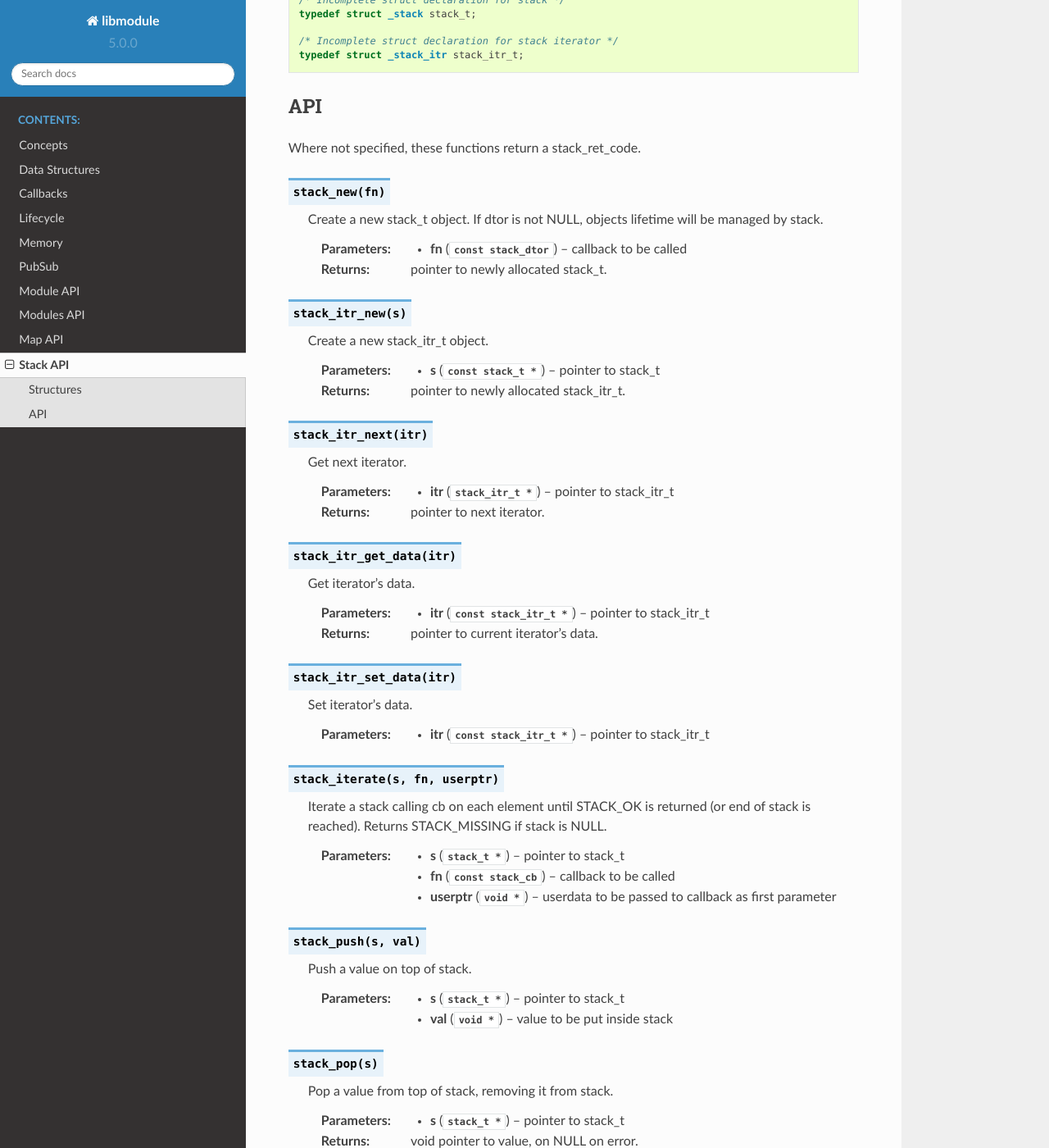
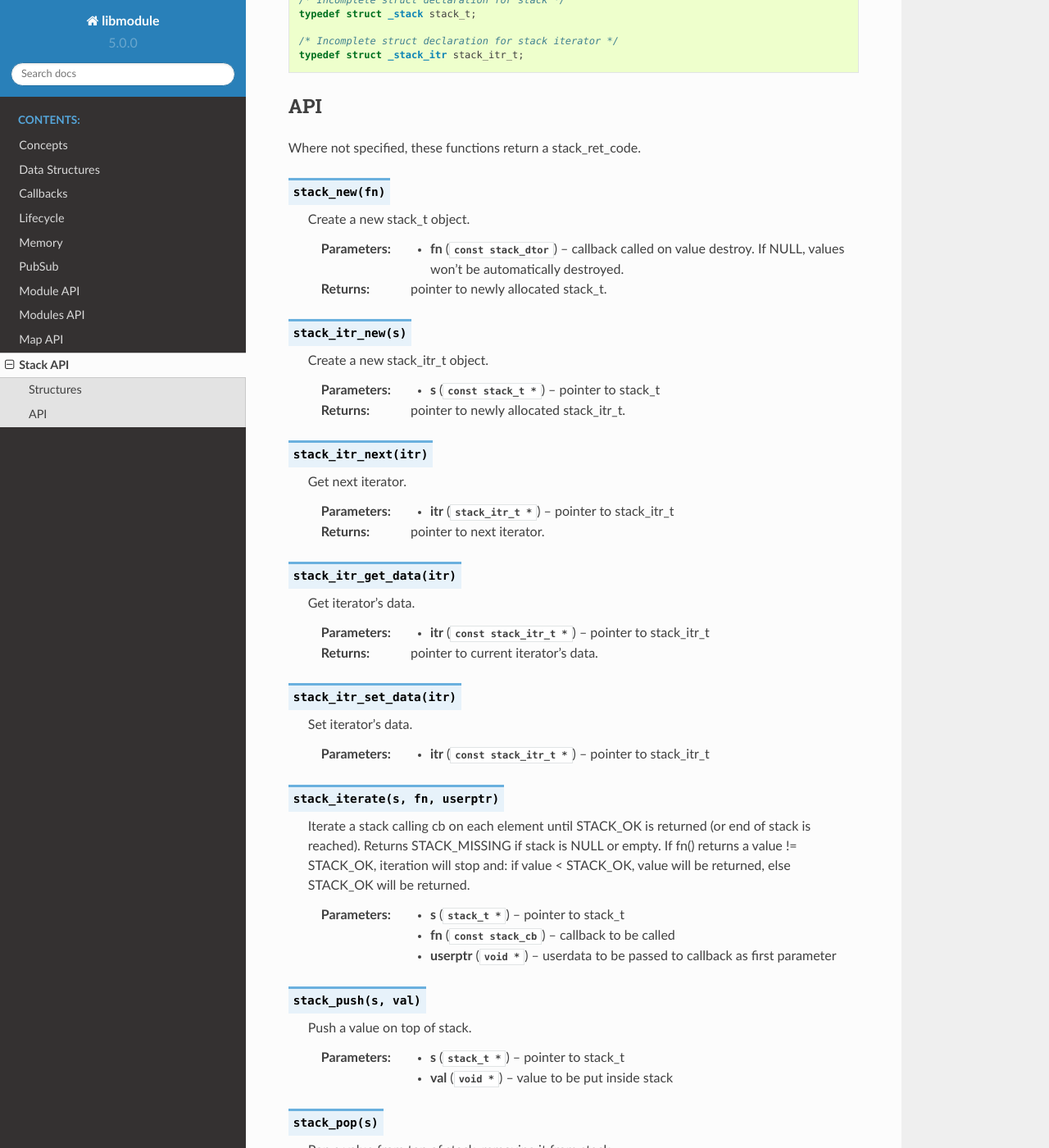
Before and after one commit to FedeDP/libmodule, a Sphinx documentation site: the page built from docs/src/stack.rst, in a window 1280 px wide and 1400 px high, scrolled down 544 px. Shown: the whole window at 82% size. Built offline with Sphinx 7.4.7 and the Read the Docs theme 2.0.0, drawn with Linux system fonts in a browser that asks for light colours.

Commit message:
Updated docs.

```diff
--- a/docs/src/map.rst
+++ b/docs/src/map.rst
@@ -103,7 +103,8 @@ Where not specified, these functions return a map_ret_code.
 
 .. c:function:: map_iterate(m, fn, userptr)
 
-  Iterate an hashmap calling cb on each element until MAP_OK is returned (or end of hashmap is reached). Returns MAP_MISSING if map is NULL.
+  Iterate an hashmap calling cb on each element until MAP_OK is returned (or end of hashmap is reached). Returns MAP_MISSING if map is NULL or empty.
+  If fn() returns a value != MAP_OK, iteration will stop and: if value < MAP_OK, value will be returned, else MAP_OK will be returned.
 
   :param m: pointer to map_t
   :param fn: callback to be called
--- a/docs/src/pubsub.rst
+++ b/docs/src/pubsub.rst
@@ -21,7 +21,7 @@ The message will then get caught by modules_loop, the address read from readable
 
 Since libmodule 4.0.0, module_tell() makes use of module references: it means recipient should be ref'd through module_ref(). |br|
 Note that you cannot call any function on a module's reference as you cannot impersonate another module. |br|
-Only module_is(), module_get_name/context() functions can be called passing as self_t handler a module's reference.
+Only module_is(), module_get_name/context() and module_poisonpill() functions can be called through a module's reference.
 
 System messages
 ---------------
--- a/docs/src/stack.rst
+++ b/docs/src/stack.rst
@@ -40,9 +40,9 @@ Where not specified, these functions return a stack_ret_code.
 
 .. c:function:: stack_new(fn)
 
-  Create a new stack_t object. If dtor is not NULL, objects lifetime will be managed by stack.
+  Create a new stack_t object.
 
-  :param fn: callback to be called
+  :param fn: callback called on value destroy. If NULL, values won't be automatically destroyed.
   :type fn: :c:type:`const stack_dtor`
 
   :returns: pointer to newly allocated stack_t.
@@ -83,7 +83,8 @@ Where not specified, these functions return a stack_ret_code.
 
 .. c:function:: stack_iterate(s, fn, userptr)
 
-  Iterate a stack calling cb on each element until STACK_OK is returned (or end of stack is reached). Returns STACK_MISSING if stack is NULL.
+  Iterate a stack calling cb on each element until STACK_OK is returned (or end of stack is reached). Returns STACK_MISSING if stack is NULL or empty.
+  If fn() returns a value != STACK_OK, iteration will stop and: if value < STACK_OK, value will be returned, else STACK_OK will be returned.
 
   :param s: pointer to stack_t
   :param fn: callback to be called
```
